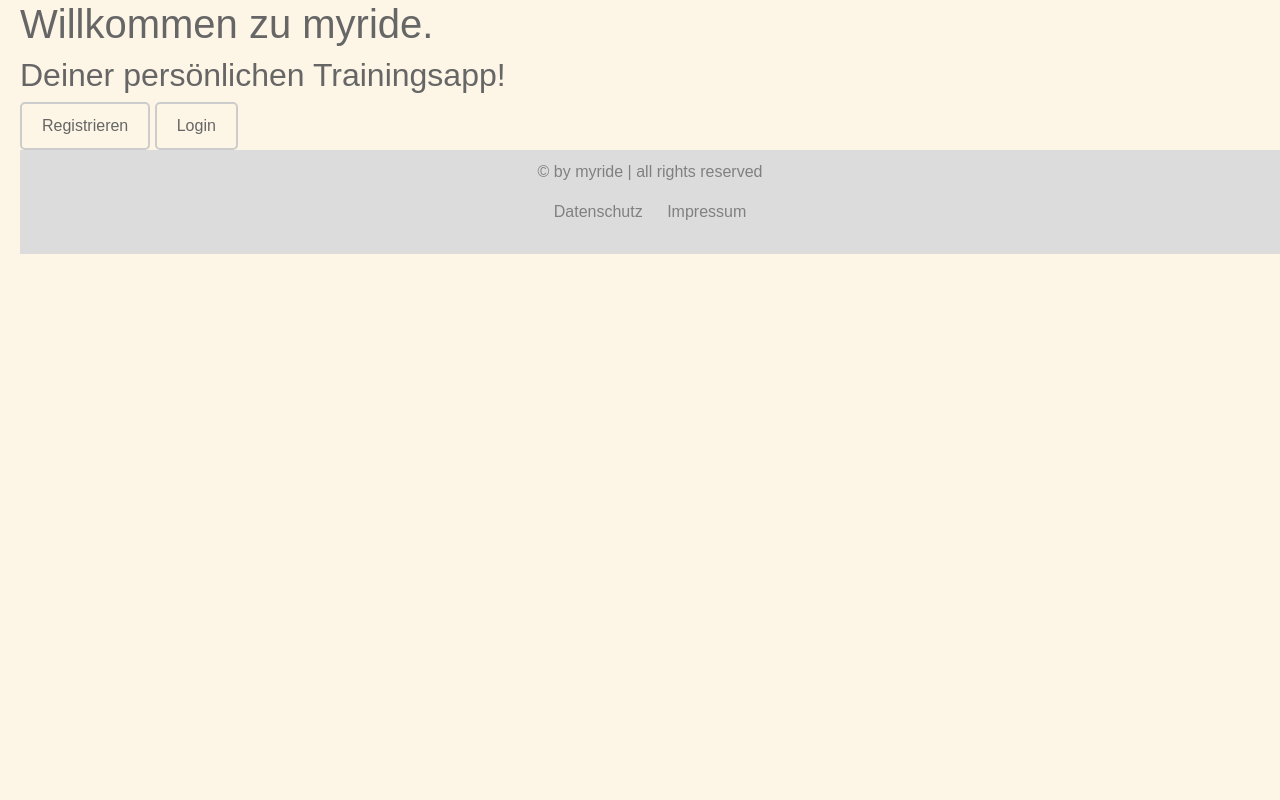
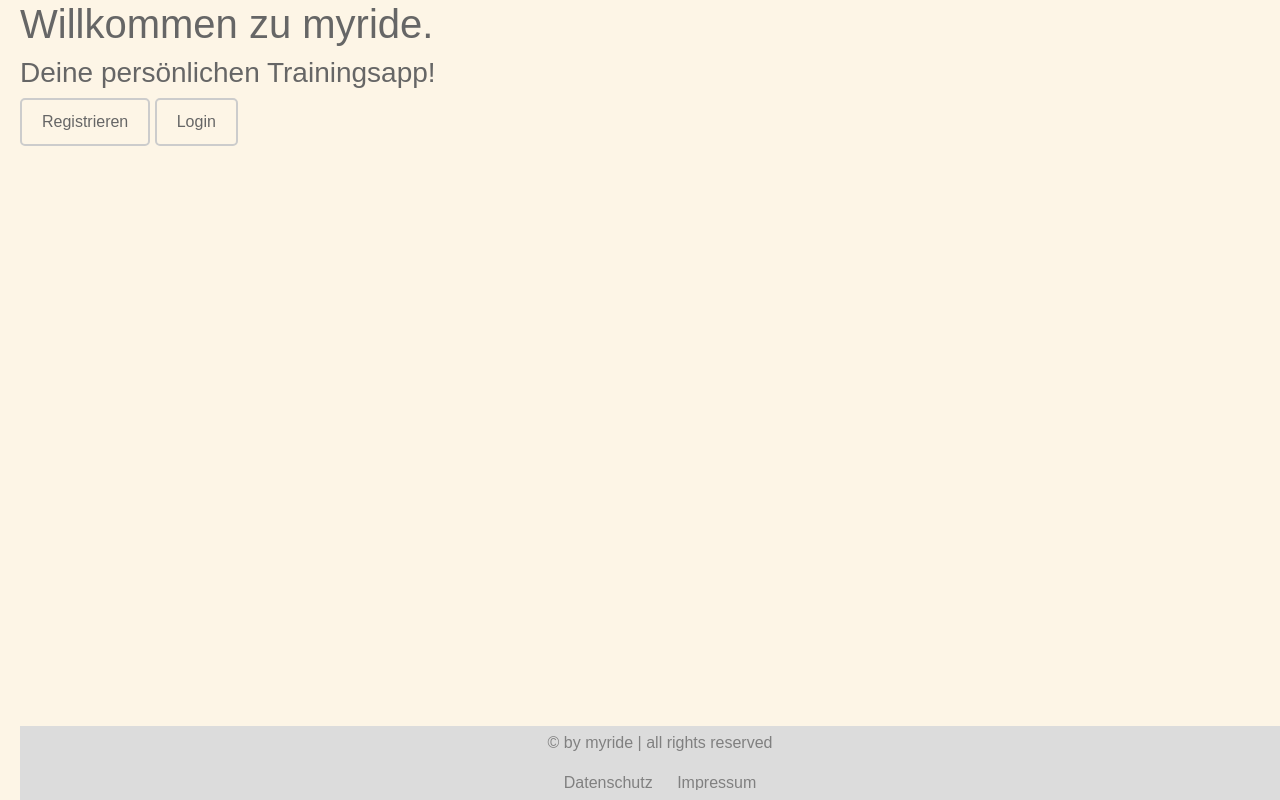
Before and after one commit to noaandri/myride, a Flask app: page / in a window 1280 px wide. Run offline with Flask 3, Linux system fonts and the light colour scheme.

Commit message:
small changes

```diff
--- a/static/styles.css
+++ b/static/styles.css
@@ -63,10 +63,10 @@ footer {
   background-color: #dcdcdc;
   color: grey;
   text-align: center;
-  padding: 10px 0;
-  position: static;
+  padding: 5px 0;
+  position: fixed;
   width: 100%;
-  bottom:0;
+  bottom: 0;
 }
 
 footer a {
--- a/templates/index.html
+++ b/templates/index.html
@@ -4,7 +4,7 @@
 
     <!-- Startseite -->
     <h1>Willkommen zu myride.</h1>
-    <h2>Deiner persönlichen Trainingsapp!</h2>
+    <h3>Deine persönlichen Trainingsapp!</h3>
     <a href="{{ url_for('register') }}" class="href-button">Registrieren</a>
     <a href="{{ url_for('login') }}" class="href-button">Login</a>
 {% endblock %}
```
Also changed, not shown: README.md.
